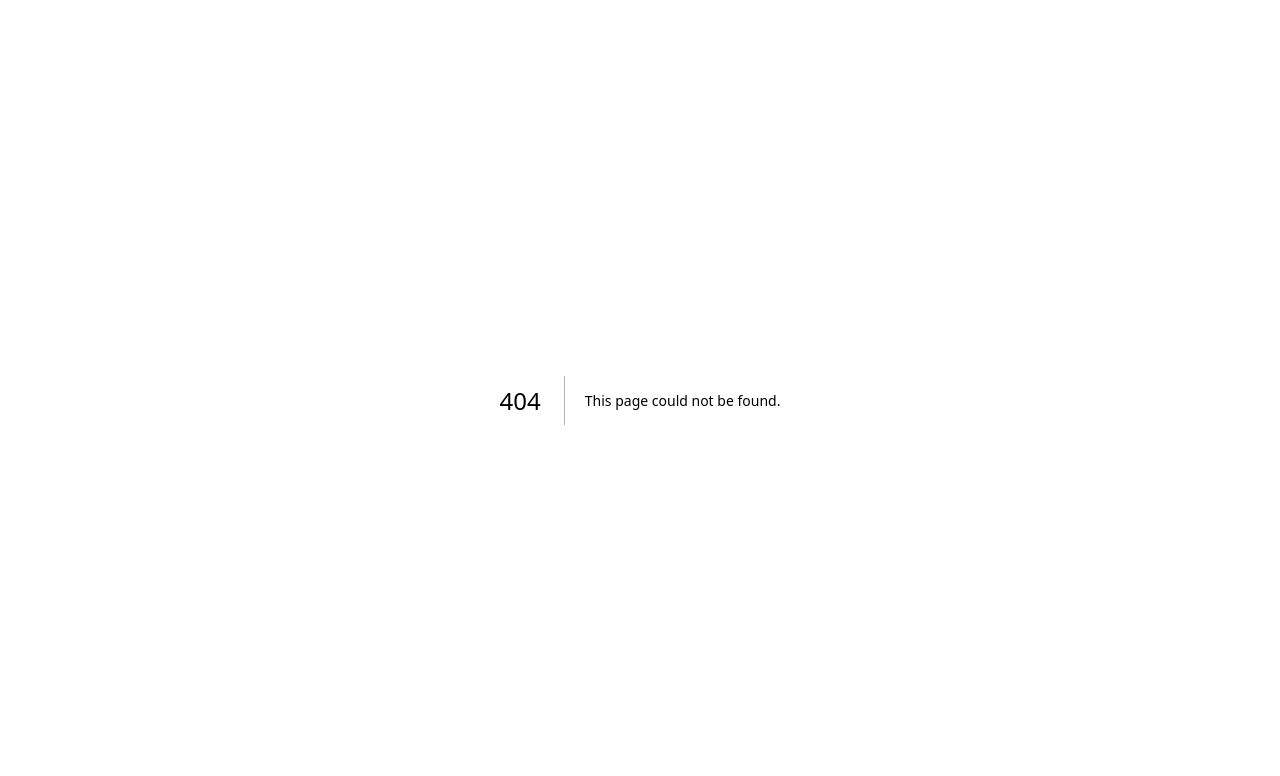
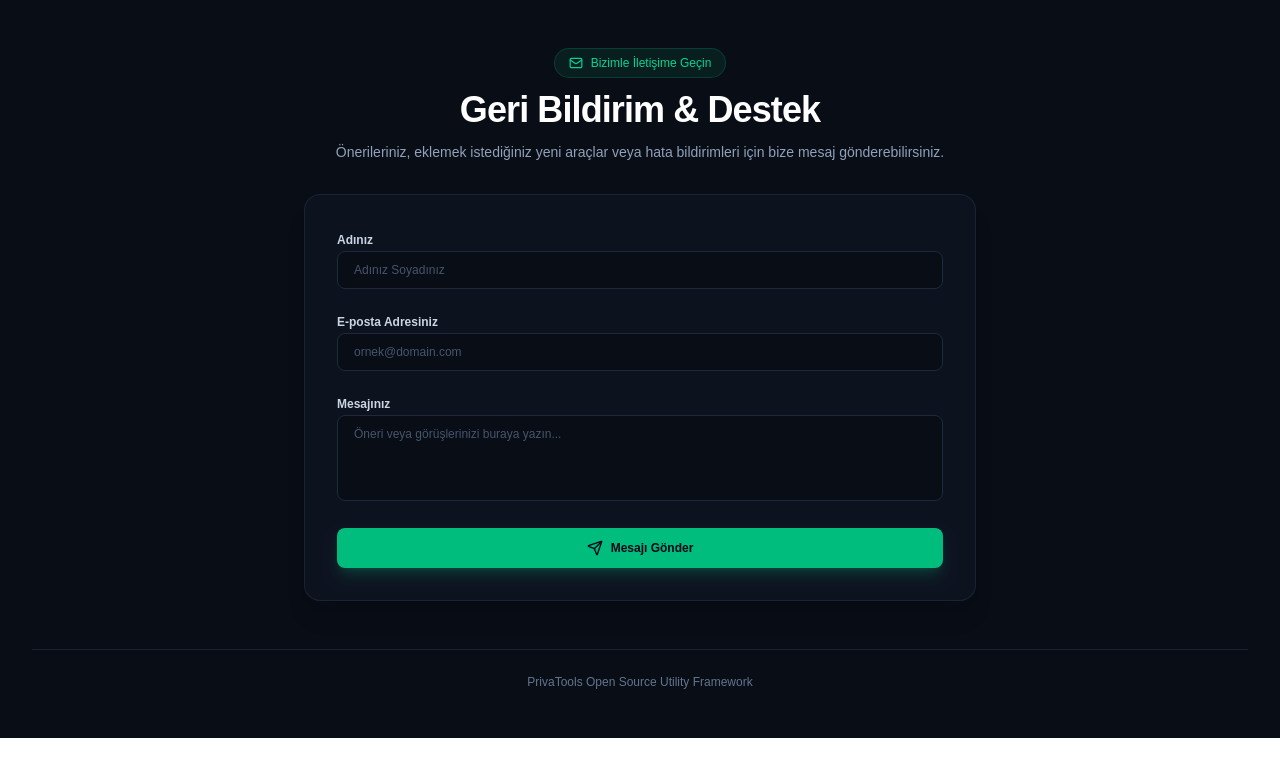
Before and after one commit to MuhammedEdev/privatools, a Next.js app: page /contact in a window 1280 px wide. Before the commit this address had no page. Shown: the top 776 px of the page. Built offline with nearby package versions, Linux system fonts and the light colour scheme.

Commit message:
feat: implement persistent multi-page navigation, About page, and interactive Contact page

```diff
--- /dev/null
+++ b/src/app/about/page.tsx
@@ -0,0 +1,64 @@
+// src/app/about/page.tsx
+import { Shield, Lock, Zap, Cpu, CheckCircle2 } from "lucide-react";
+import Link from "next/link";
+
+export default function AboutPage() {
+  return (
+    <div className="min-h-[calc(100vh-4rem)] bg-[#090D16] text-slate-100 flex flex-col justify-between py-12 px-4 sm:px-6 lg:px-8">
+      <div className="max-w-4xl mx-auto space-y-12 w-full">
+
+        {/* Başlık */}
+        <div className="text-center space-y-4">
+          <div className="inline-flex items-center gap-2 px-3.5 py-1.5 rounded-full bg-emerald-500/10 border border-emerald-500/20 text-emerald-400 text-xs font-medium">
+            <Shield className="w-3.5 h-3.5" />
+            <span>Gizlilik ve Güvenlik Odaklı Mimari</span>
+          </div>
+          <h1 className="text-3xl sm:text-5xl font-extrabold text-white tracking-tight">
+            PrivaTools Hakkında
+          </h1>
+          <p className="text-slate-400 text-sm sm:text-base max-w-2xl mx-auto leading-relaxed">
+            Geliştiricilerin günlük iş akışlarında ihtiyaç duyduğu temel araçları, verilerini dış sunuculara göndermeden, tamamen tarayıcı içinde hızlı ve güvenli bir şekilde sunmak için tasarlandı.
+          </p>
+        </div>
+
+        {/* Özellikler Grid */}
+        <div className="grid grid-cols-1 md:grid-cols-2 gap-6">
+          <div className="bg-[#0D121F] border border-slate-800/80 rounded-2xl p-6 space-y-3">
+            <div className="w-10 h-10 rounded-xl bg-emerald-500/10 flex items-center justify-center text-emerald-400">
+              <Lock className="w-5 h-5" />
+            </div>
+            <h3 className="text-base font-semibold text-white">Neden Sıfır Sunucu İşleme?</h3>
+            <p className="text-xs text-slate-400 leading-relaxed">
+              Geleneksel araçlar verilerinizi uzak sunuculara yükler. PrivaTools ise modern Web API'lerini ve Next.js client-side yeteneklerini kullanarak tüm işlemleri doğrudan sizin tarayıcınızda gerçekleştirir.
+            </p>
+          </div>
+
+          <div className="bg-[#0D121F] border border-slate-800/80 rounded-2xl p-6 space-y-3">
+            <div className="w-10 h-10 rounded-xl bg-emerald-500/10 flex items-center justify-center text-emerald-400">
+              <Cpu className="w-5 h-5" />
+            </div>
+            <h3 className="text-base font-semibold text-white">Modern Teknoloji Yığını</h3>
+            <p className="text-xs text-slate-400 leading-relaxed">
+              Next.js (Turbopack), Tailwind CSS ve Lucide React ikon kütüphanesiyle güçlendirilmiş, yüksek performanslı ve göz yormayan karanlık tema deneyimi sunar.
+            </p>
+          </div>
+        </div>
+
+        {/* CTA */}
+        <div className="text-center pt-6">
+          <Link
+            href="/studio"
+            className="inline-flex items-center gap-2 bg-emerald-500 hover:bg-emerald-400 text-slate-950 font-bold px-8 py-3.5 rounded-xl transition text-sm shadow-lg shadow-emerald-500/20"
+          >
+            <span>Stüdyoyu Keşfetmaya Başla</span>
+          </Link>
+        </div>
+
+      </div>
+
+      <footer className="border-t border-slate-800/80 pt-6 mt-12 text-center text-xs text-slate-500">
+        PrivaTools Open Source Utility Framework
+      </footer>
+    </div>
+  );
+}
--- /dev/null
+++ b/src/app/contact/page.tsx
@@ -0,0 +1,101 @@
+// src/app/contact/page.tsx
+"use client";
+
+import { useState } from "react";
+import { Mail, Send, CheckCircle, MessageSquare } from "lucide-react";
+
+export default function ContactPage() {
+  const [submitted, setSubmitted] = useState(false);
+
+  const handleSubmit = (e: React.FormEvent) => {
+    e.preventDefault();
+    setSubmitted(true);
+  };
+
+  return (
+    <div className="min-h-[calc(100vh-4rem)] bg-[#090D16] text-slate-100 flex flex-col justify-between py-12 px-4 sm:px-6 lg:px-8">
+      <div className="max-w-2xl mx-auto space-y-8 w-full">
+
+        {/* Başlık */}
+        <div className="text-center space-y-3">
+          <div className="inline-flex items-center gap-2 px-3.5 py-1.5 rounded-full bg-emerald-500/10 border border-emerald-500/20 text-emerald-400 text-xs font-medium">
+            <Mail className="w-3.5 h-3.5" />
+            <span>Bizimle İletişime Geçin</span>
+          </div>
+          <h1 className="text-3xl sm:text-4xl font-extrabold text-white tracking-tight">
+            Geri Bildirim & Destek
+          </h1>
+          <p className="text-slate-400 text-xs sm:text-sm">
+            Önerileriniz, eklemek istediğiniz yeni araçlar veya hata bildirimleri için bize mesaj gönderebilirsiniz.
+          </p>
+        </div>
+
+        {/* Form Kartı */}
+        <div className="bg-[#0D121F] border border-slate-800/80 rounded-2xl p-6 sm:p-8 shadow-xl">
+          {submitted ? (
+            <div className="text-center py-12 space-y-4">
+              <div className="w-12 h-12 rounded-full bg-emerald-500/10 text-emerald-400 border border-emerald-500/30 flex items-center justify-center mx-auto">
+                <CheckCircle className="w-6 h-6" />
+              </div>
+              <h3 className="text-lg font-bold text-white">Mesajınız Alındı!</h3>
+              <p className="text-xs text-slate-400 max-w-sm mx-auto">
+                Geri bildiriminiz için teşekkür ederiz. En kısa sürede inceleyip dönüş yapacağız.
+              </p>
+              <button
+                onClick={() => setSubmitted(false)}
+                className="mt-4 bg-slate-800 hover:bg-slate-700 text-slate-200 text-xs font-medium px-5 py-2.5 rounded-lg transition border border-slate-700"
+              >
+                Yeni Mesaj Gönder
+              </button>
+            </div>
+          ) : (
+            <form onSubmit={handleSubmit} className="space-y-5">
+              <div className="space-y-1.5">
+                <label className="text-xs font-semibold text-slate-300">Adınız</label>
+                <input
+                  type="text"
+                  required
+                  placeholder="Adınız Soyadınız"
+                  className="w-full bg-[#090D16] border border-slate-800 rounded-lg px-4 py-2.5 text-xs text-white placeholder-slate-600 focus:outline-none focus:border-emerald-500 transition"
+                />
+              </div>
+
+              <div className="space-y-1.5">
+                <label className="text-xs font-semibold text-slate-300">E-posta Adresiniz</label>
+                <input
+                  type="email"
+                  required
+                  placeholder="ornek@domain.com"
+                  className="w-full bg-[#090D16] border border-slate-800 rounded-lg px-4 py-2.5 text-xs text-white placeholder-slate-600 focus:outline-none focus:border-emerald-500 transition"
+                />
+              </div>
+
+              <div className="space-y-1.5">
+                <label className="text-xs font-semibold text-slate-300">Mesajınız</label>
+                <textarea
+                  required
+                  rows={4}
+                  placeholder="Öneri veya görüşlerinizi buraya yazın..."
+                  className="w-full bg-[#090D16] border border-slate-800 rounded-lg px-4 py-2.5 text-xs text-white placeholder-slate-600 focus:outline-none focus:border-emerald-500 transition resize-none"
+                />
+              </div>
+
+              <button
+                type="submit"
+                className="w-full bg-emerald-500 hover:bg-emerald-400 text-slate-950 font-bold py-3 rounded-lg text-xs transition flex items-center justify-center gap-2 shadow-lg shadow-emerald-500/20"
+              >
+                <Send className="w-4 h-4" />
+                <span>Mesajı Gönder</span>
+              </button>
+            </form>
+          )}
+        </div>
+
+      </div>
+
+      <footer className="border-t border-slate-800/80 pt-6 mt-12 text-center text-xs text-slate-500">
+        PrivaTools Open Source Utility Framework
+      </footer>
+    </div>
+  );
+}
--- a/src/components/Navbar.tsx
+++ b/src/components/Navbar.tsx
@@ -2,12 +2,24 @@
 "use client";
 
 import Link from "next/link";
-import { Shield, Code, Zap, Wrench } from "lucide-react";
+import { usePathname } from "next/navigation";
+import { Shield, Wrench, Info, Mail, Code, Zap } from "lucide-react";
 
 export default function Navbar() {
+  const pathname = usePathname();
+
+  const navLinks = [
+    { href: "/", label: "Ana Sayfa", icon: Shield },
+    { href: "/studio", label: "Stüdyo", icon: Wrench },
+    { href: "/about", label: "Hakkımızda", icon: Info },
+    { href: "/contact", label: "İletişim", icon: Mail },
+  ];
+
   return (
-    <header className="sticky top-0 z-50 bg-[#090D16]/80 backdrop-blur-md border-b border-slate-800">
+    <header className="sticky top-0 z-50 bg-[#090D16]/90 backdrop-blur-md border-b border-slate-800">
       <div className="max-w-7xl mx-auto px-4 sm:px-6 lg:px-8 h-16 flex items-center justify-between">
+
+        {/* Logo */}
         <Link href="/" className="flex items-center gap-2.5 group">
           <div className="w-9 h-9 rounded-xl bg-gradient-to-br from-emerald-500 to-teal-700 flex items-center justify-center shadow-lg shadow-emerald-500/20 group-hover:scale-105 transition">
             <Shield className="w-5 h-5 text-slate-950" />
@@ -18,17 +30,31 @@ export default function Navbar() {
           </div>
         </Link>
 
-        {/* Orta / Sağ Menü Linkleri */}
+        {/* Menü Linkleri */}
+        <nav className="hidden md:flex items-center gap-1 bg-[#0D121F] border border-slate-800/80 px-2 py-1.5 rounded-xl">
+          {navLinks.map((link) => {
+            const Icon = link.icon;
+            const isActive = pathname === link.href;
+            return (
+              <Link
+                key={link.href}
+                href={link.href}
+                className={`flex items-center gap-2 px-3.5 py-1.5 rounded-lg text-xs font-medium transition-all ${
+                  isActive
+                    ? "bg-emerald-500 text-slate-950 font-bold shadow-sm"
+                    : "text-slate-400 hover:text-white hover:bg-slate-800/50"
+                }`}
+              >
+                <Icon className={`w-3.5 h-3.5 ${isActive ? "text-slate-950" : "text-emerald-400"}`} />
+                <span>{link.label}</span>
+              </Link>
+            );
+          })}
+        </nav>
+
+        {/* Sağ Butonlar */}
         <div className="flex items-center gap-3">
-          <Link
-            href="/studio"
-            className="hidden sm:flex items-center gap-1.5 text-xs font-semibold text-emerald-400 bg-emerald-500/10 hover:bg-emerald-500/20 border border-emerald-500/30 px-3.5 py-2 rounded-lg transition"
-          >
-            <Wrench className="w-3.5 h-3.5" />
-            <span>Stüdyoya Git</span>
-          </Link>
-
-          <div className="hidden md:flex items-center gap-1.5 text-xs text-slate-400 bg-slate-900 border border-slate-800 px-3 py-1.5 rounded-full">
+          <div className="hidden lg:flex items-center gap-1.5 text-xs text-slate-400 bg-slate-900 border border-slate-800 px-3 py-1.5 rounded-full">
             <Zap className="w-3.5 h-3.5 text-emerald-400" />
             <span>%100 Client-Side</span>
           </div>
@@ -43,6 +69,7 @@ export default function Navbar() {
             <span className="hidden sm:inline">GitHub</span>
           </a>
         </div>
+
       </div>
     </header>
   );
```
